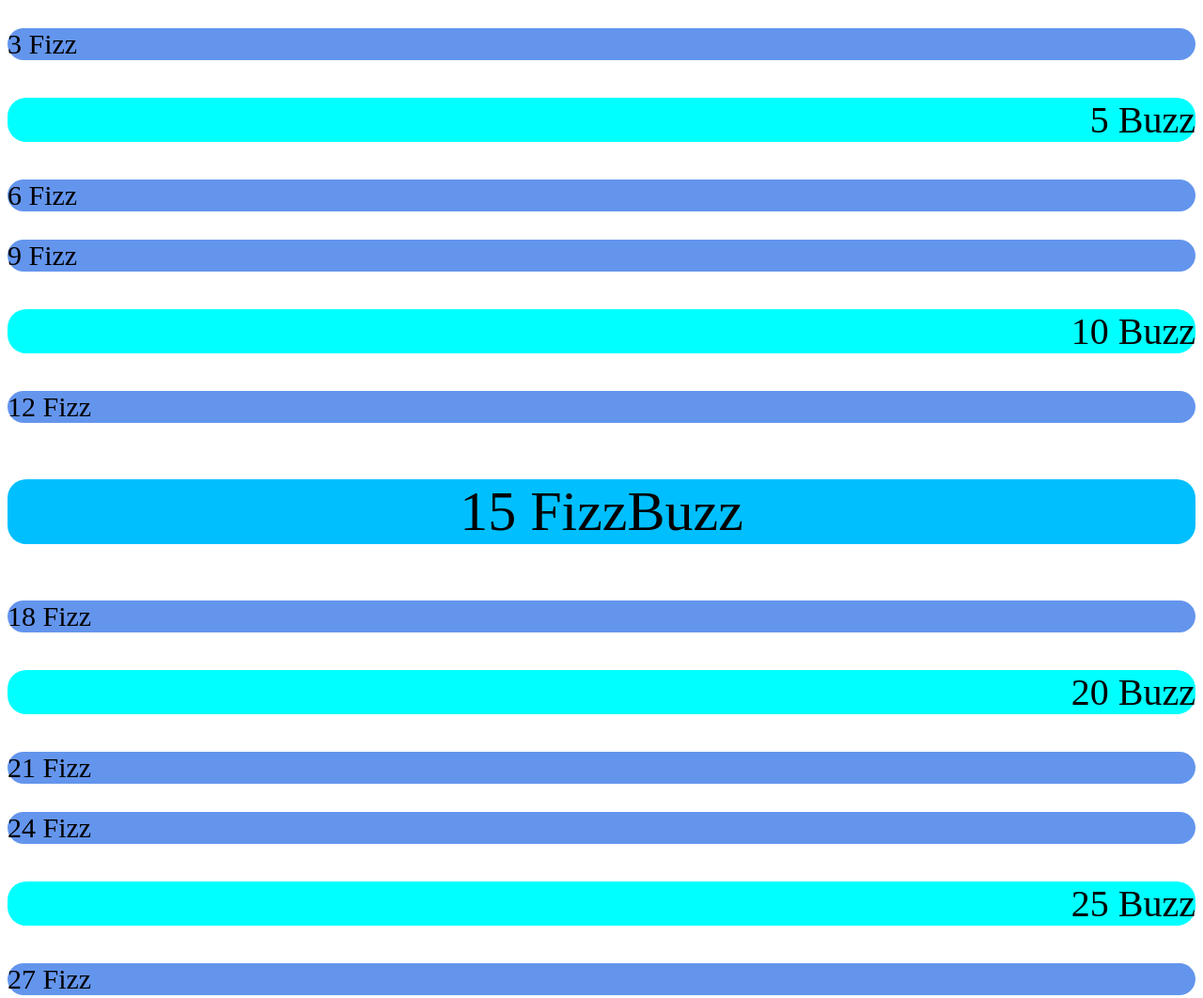
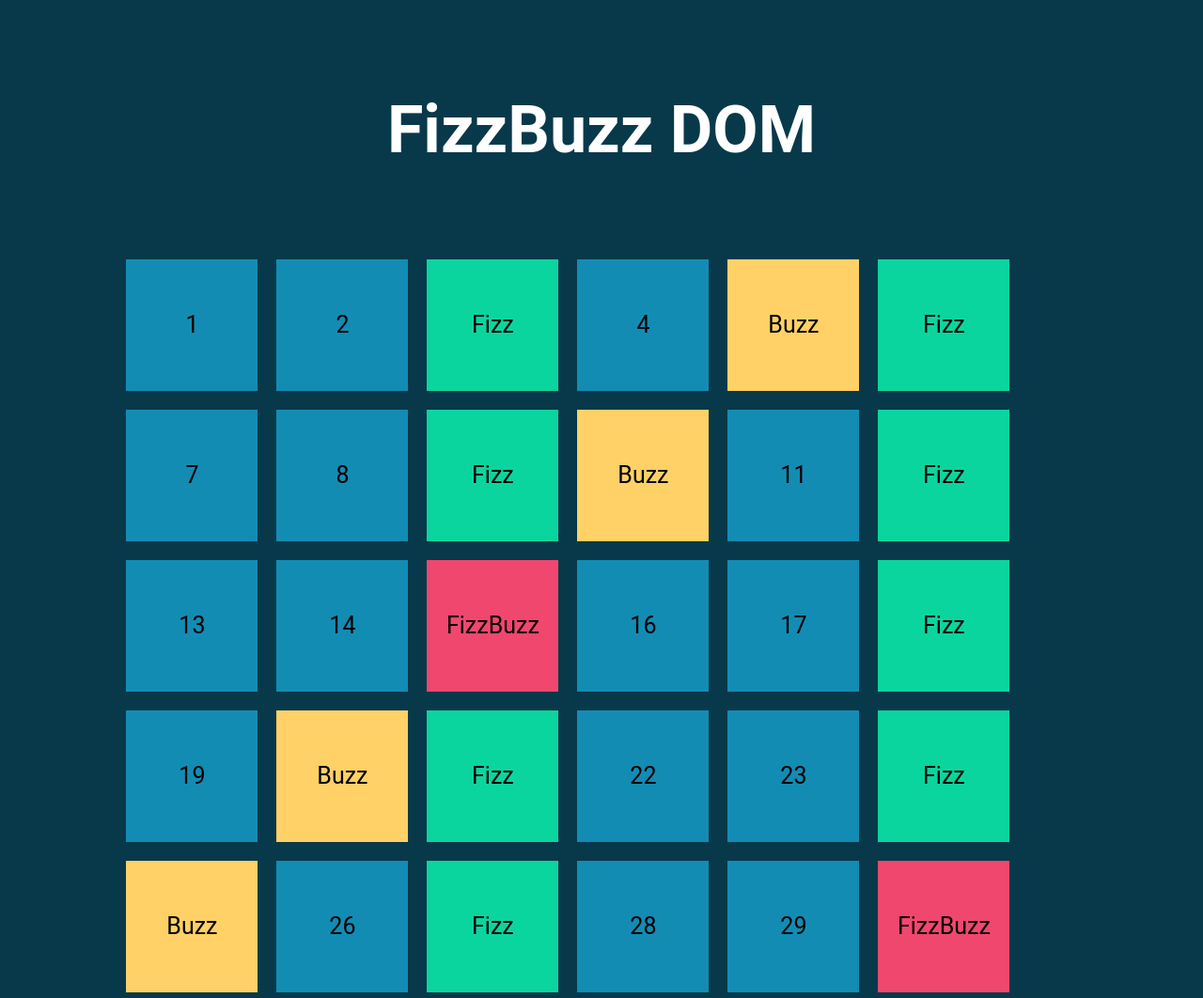
Before and after one commit to DrummyG/js-fizzbuzzdom, a plain HTML site: page index.html in a window 1280 px wide. Shown: the top 1062 px of the page at 94% size. Drawn offline with Linux system fonts and the light colour scheme.

Commit message:
bonus completo

```diff
--- a/css/style.css
+++ b/css/style.css
@@ -1,19 +1,46 @@
+*{
+    font-family: 'Roboto', sans-serif;
+}
+
+body{
+    background-color: hsl(195deg 81% 16%);
+}
+
+h1{
+    color: white;
+    padding: 50px;
+    text-align: center;
+    font-size: 70px;
+}
+
+.riga{
+    display: flex;
+    flex-wrap: wrap;
+    gap: 20px;
+    width: 80%;
+    margin: 0 auto;
+}
+
+.square{
+    width: 140px;
+    height: 140px;
+    text-align: center;
+    line-height: 140px;
+    font-size: 25px;
+}
+
 .big{
-    font-size: 60px;
-    background-color: deepskyblue;
-    border-radius: 20px;
-    text-align: center;
+    background-color: hsl(346deg 85% 61%);
 }
 
 .medium{
-    font-size: 40px;
-    background-color: aqua;
-    border-radius: 20px;
-    text-align: end;
+    background-color: hsl(42deg 100% 70%);
 }
 
-.small{
-    font-size: 30px;
-    background-color: cornflowerblue;
-    border-radius: 20px;
+.smol{
+    background-color: hsl(164deg 90% 44%);
 }
+
+.numb{
+    background-color: hsl(195deg 81% 39%);
+}
--- a/index.html
+++ b/index.html
@@ -8,7 +8,8 @@
     <link rel="stylesheet" href="css/style.css">
 </head>
 <body>
-    <div id="container">
+    <h1>FizzBuzz DOM</h1>
+    <div class="riga">
 
     </div>
     <script src="js/script.js"></script>
--- a/js/script.js
+++ b/js/script.js
@@ -1,11 +1,13 @@
-const cont = document.getElementById('container')
+const cont = document.querySelector('.riga')
 
 for (let i = 1; i <= 100; i++){
     if(i % 15 == 0) {
-        cont.innerHTML += `<p class="big">${i} FizzBuzz</p>`
+        cont.innerHTML += `<div class="square big">FizzBuzz</div>`
     } else if(i % 5 == 0) {
-        cont.innerHTML +=`<p class="medium">${i} Buzz</p>`
+        cont.innerHTML +=`<div class="square medium">Buzz</div>`
     } else if(i % 3 == 0) {
-        cont.innerHTML +=`<p class="small">${i} Fizz</p>`
+        cont.innerHTML +=`<div class="square smol">Fizz</div>`
+    } else{
+        cont.innerHTML +=`<div class="square numb">${i}</div>`
     }
 }
```
